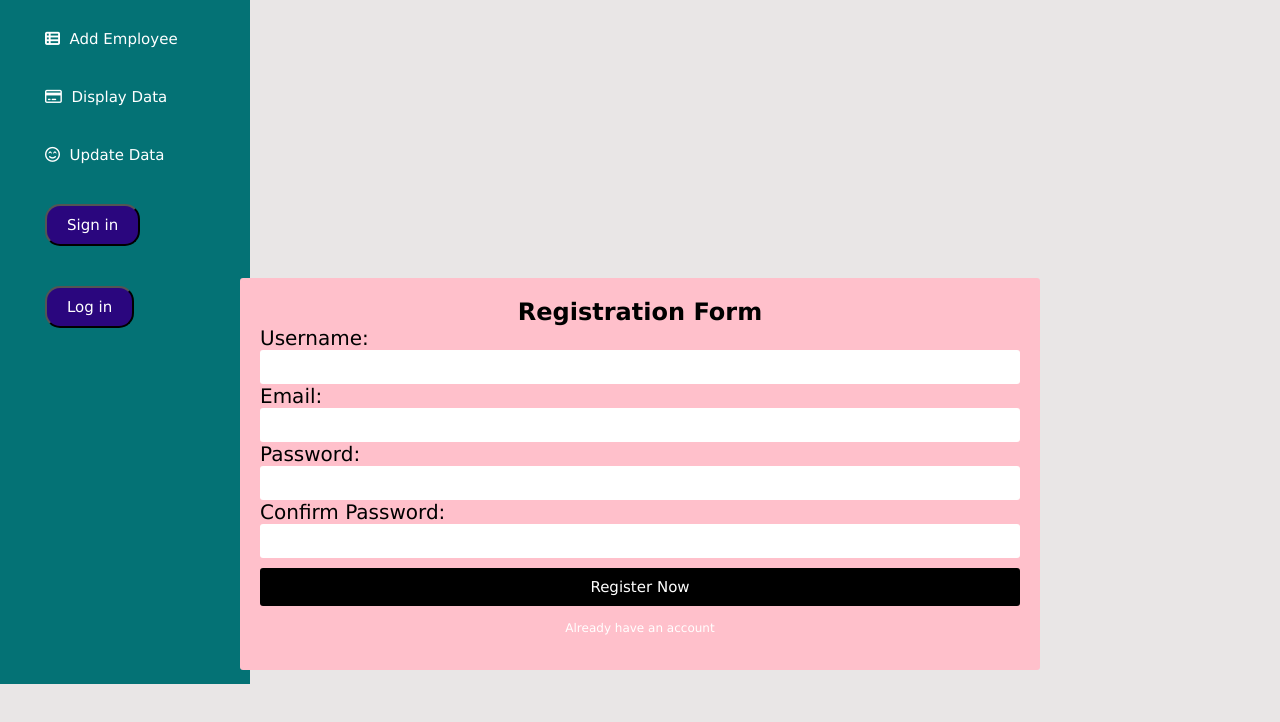
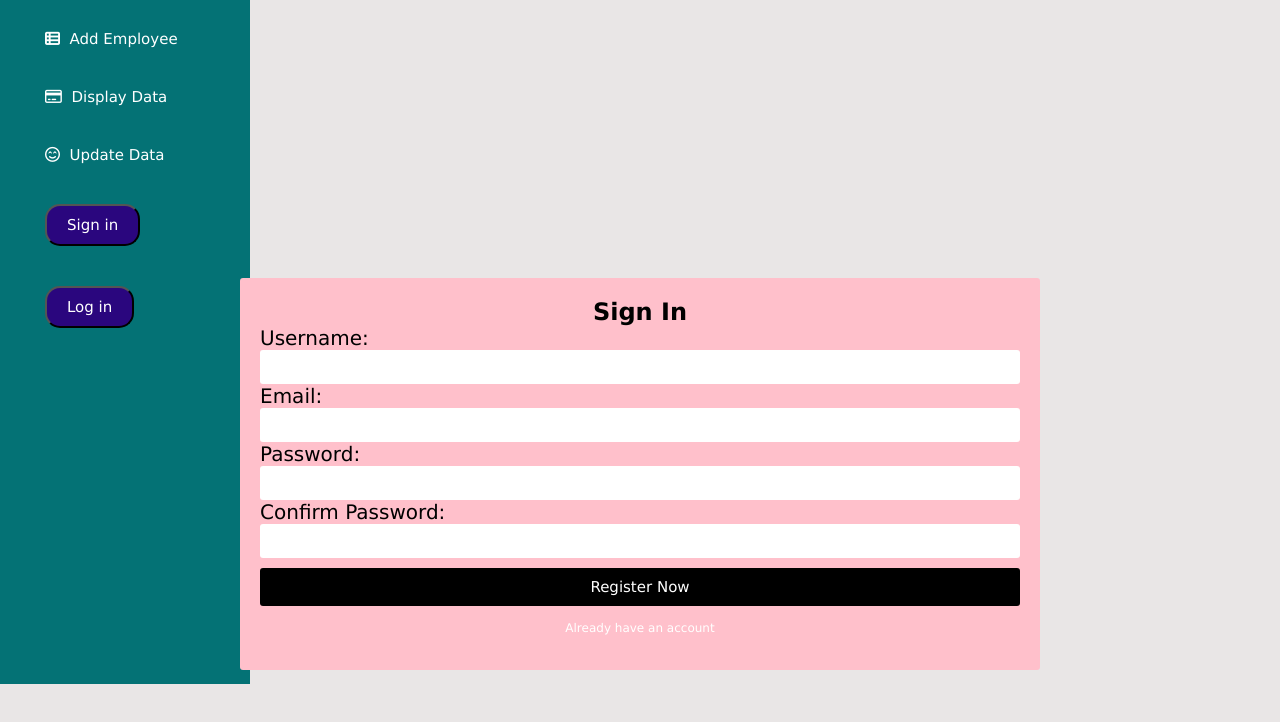
Before and after one commit to Nazneensiddiqui/final-admin-dashbord, a plain HTML site: page Dsignin.html in a window 1280 px wide. Shown: the part 116-838 px from the top of the page. Drawn offline with Linux system fonts and the light colour scheme.

Commit message:
final commit

```diff
--- a/Dsignin.html
+++ b/Dsignin.html
@@ -39,7 +39,7 @@
     <div class="container">
         <form action="" id="form">
           <div class="box">
-            <h1>Registration Form</h1>
+            <h1>Sign In</h1>
             <label for="username">Username:</label>
             <input id="username" name="username" type="text" />
           </div>
```
